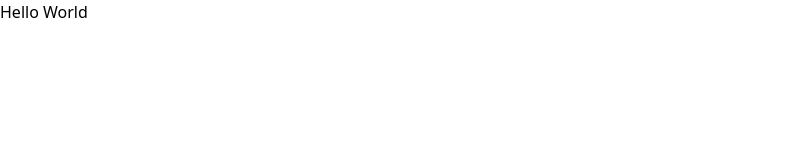
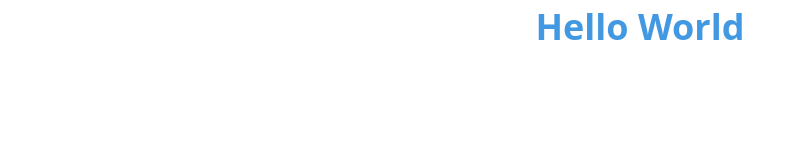
Before and after one commit to zhaoshengjun/learn-tailwindcss, a website: page public/index.html in a window 1280 px wide. Shown: the whole page, without its empty margins (0-804 px from the left). Drawn offline with nearby package versions, Linux system fonts and the light colour scheme; files that its build step writes are made by us from their sources.

Commit message:
basic styling

```diff
--- a/public/index.html
+++ b/public/index.html
@@ -8,6 +8,8 @@
 		<link rel="stylesheet" href="./styles.css" />
 	</head>
 	<body>
-		<h1>Hello World</h1>
+		<h1 class="text-4xl font-bold text-center text-blue-500">
+			Hello World
+		</h1>
 	</body>
 </html>
```
